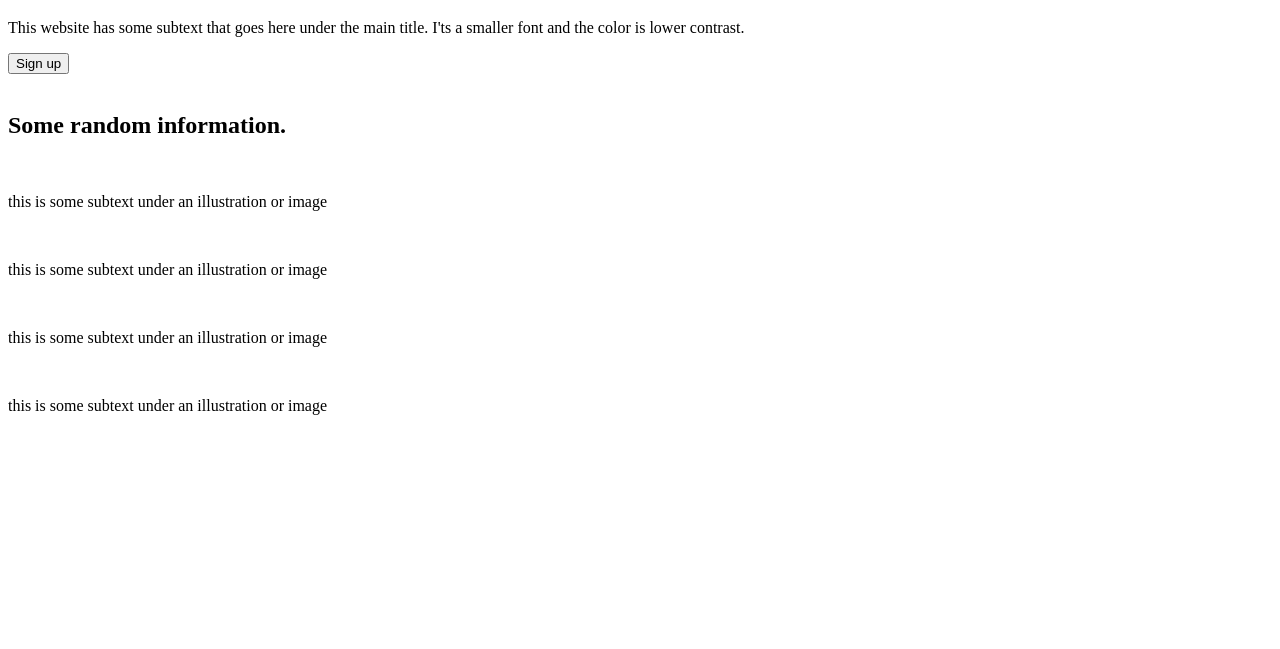
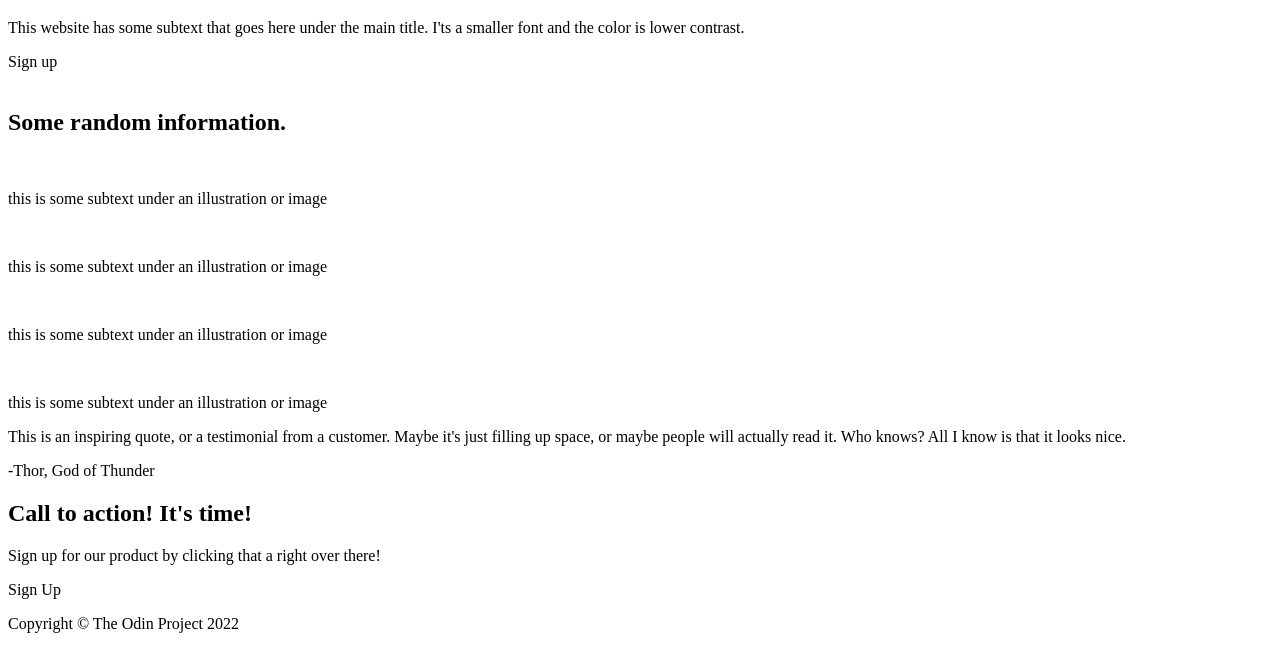
Before and after one commit to andy-alex-carr/flexbox-landing-page, a plain HTML site: page index.html in a window 1280 px wide. Shown: the part 157-806 px from the top of the page. Drawn offline with Linux system fonts and the light colour scheme.

Commit message:
Add .container to .quote and .signup sections, plus HTML content to both sections and the .footer section

```diff
--- a/index.html
+++ b/index.html
@@ -20,7 +20,7 @@
             <div class="container">
                 <h1>This website is awesome</h1>
                 <p>This website has some subtext that goes here under the main title. I'ts a smaller font  and the color is lower contrast.</p>
-                <button>Sign up</button>
+                <div><a>Sign up</a></div>
             </div>
             <img src="" alt="">
         </div>
@@ -45,9 +45,24 @@
                 </div>
             </div>
         </div>
-        <div class="quote"></div>
-        <div class="signup"></div>
+        <div class="quote">
+            <div class="container">
+                <p>This is an inspiring quote, or a testimonial from a customer. Maybe it's just filling up space, or maybe people will actually read it. Who knows? All I know is that it looks nice.</p>
+                <p>-Thor, God of Thunder</p>
+            </div>
+        </div>
+        <div class="signup">
+            <div class="container">
+                <div>
+                    <h2>Call to action! It's time!</h2>
+                    <p>Sign up for our product by clicking that a right over there!</p>
+                </div>
+                <div><a>Sign Up</a></div>
+            </div>
+        </div>
     </div>
-    <div class="footer"></div>
+    <div class="footer">
+        <p>Copyright &#169 The Odin Project 2022</p>
+    </div>
 </body>
 </html>
```
